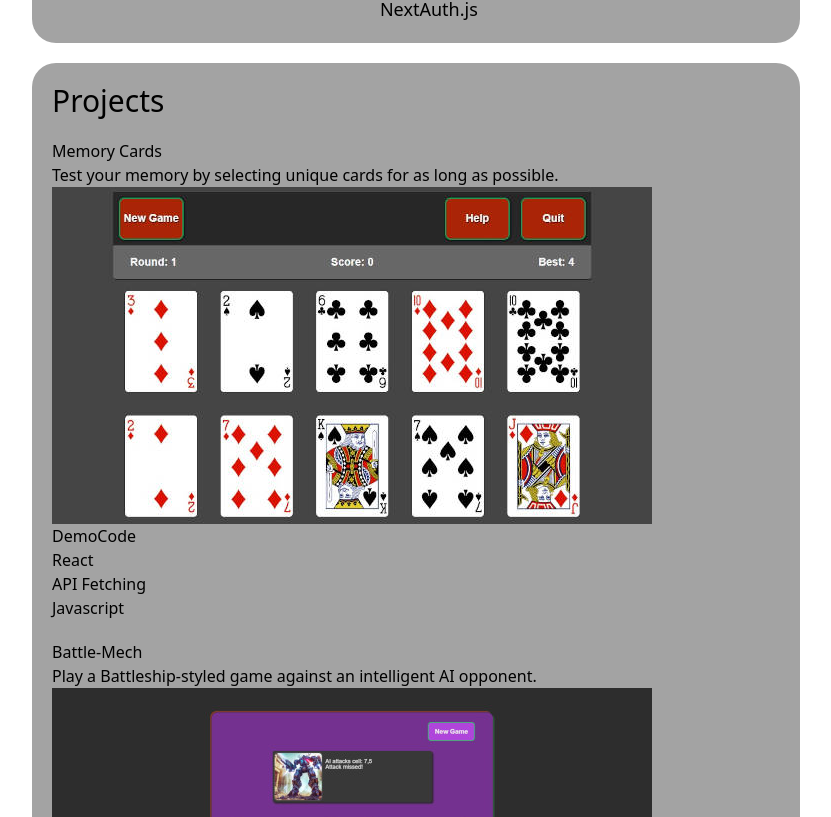
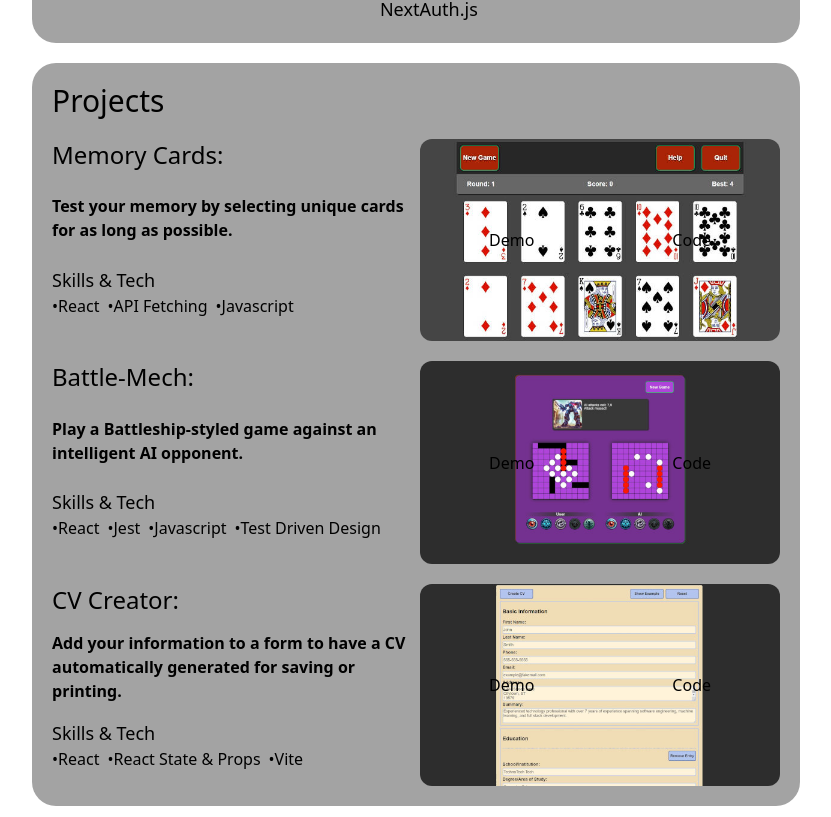
Before and after one commit to jrbarnhart/portfolio, a React (Vite) app: page / in a window 1280 px wide. Shown: the part 1103-1920 px from the top of the page, without its empty margins (224-1055 px from the left). Built offline with nearby package versions, Linux system fonts and the light colour scheme; the HTML template or start-up script is replaced by a standard one.

Commit message:
Style project card

```diff
--- a/src/components/Projects/ProjectCard.tsx
+++ b/src/components/Projects/ProjectCard.tsx
@@ -10,19 +10,28 @@ const ProjectCard = ({
   alt,
 }: ProjectCardProps) => {
   return (
-    <div>
-      <h2>{title}</h2>
-      <p>{description}</p>
-      <img src={src} alt={alt} />
-      <a href={demoUrl} target="_blank" rel="noreferrer">
+    <div className="grid grid-cols-2 gap-x-2">
+      <h2 className=" text-2xl">{title}:</h2>
+      <div className="relative grid row-span-3 col-start-2">
+        <img className="rounded-xl" src={src} alt={alt} />
+        <div className="absolute top-0 grid grid-flow-col w-full h-full justify-items-center items-center">
+          <a className="" href={demoUrl} target="_blank" rel="noreferrer">
             Demo
           </a>
           <a href={codeUrl} target="_blank" rel="noreferrer">
             Code
           </a>
+        </div>
+      </div>
+      <p className="font-bold">{description}</p>
+      <div>
+        <h3 className="text-lg">Skills & Tech</h3>
+        <div className="flex gap-2 flex-wrap">
           {skills.map((skill) => {
-        return <p key={skill}>{skill}</p>;
+            return <p key={skill}>&#x2022;{skill}</p>;
           })}
+        </div>
+      </div>
     </div>
   );
 };
```
Lines whose indentation alone changed are shown as unchanged.
